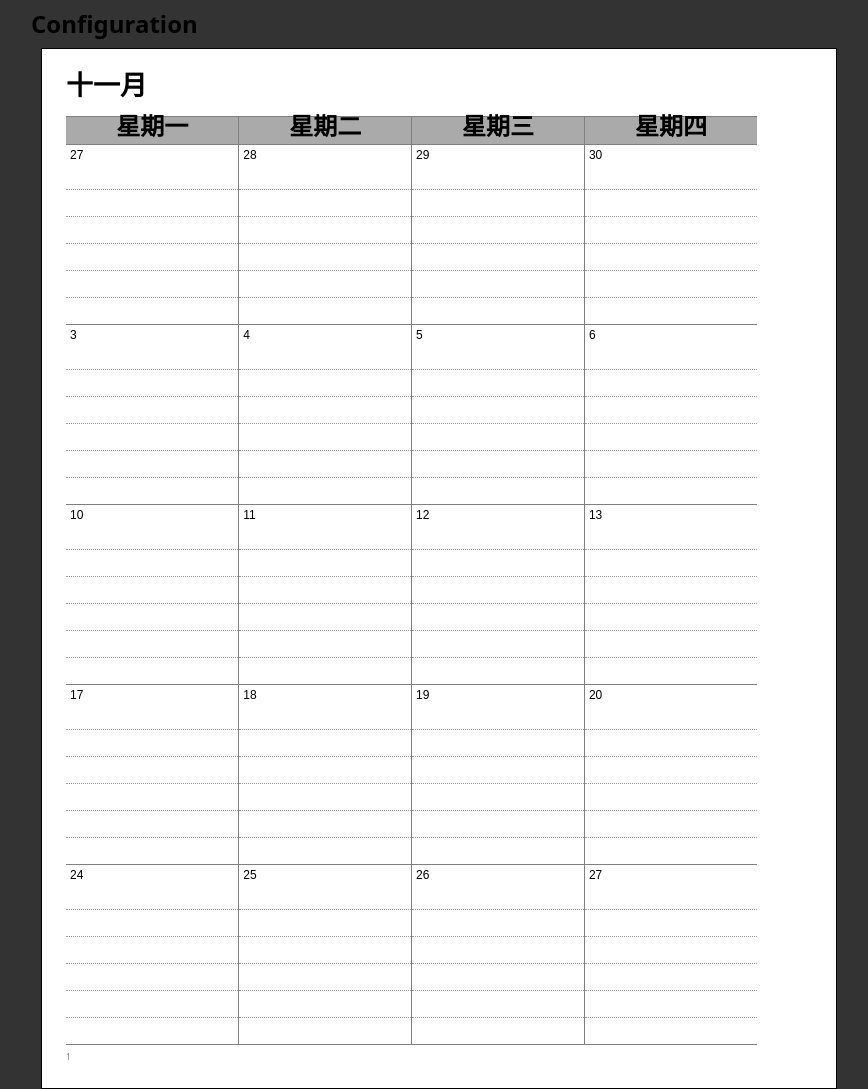
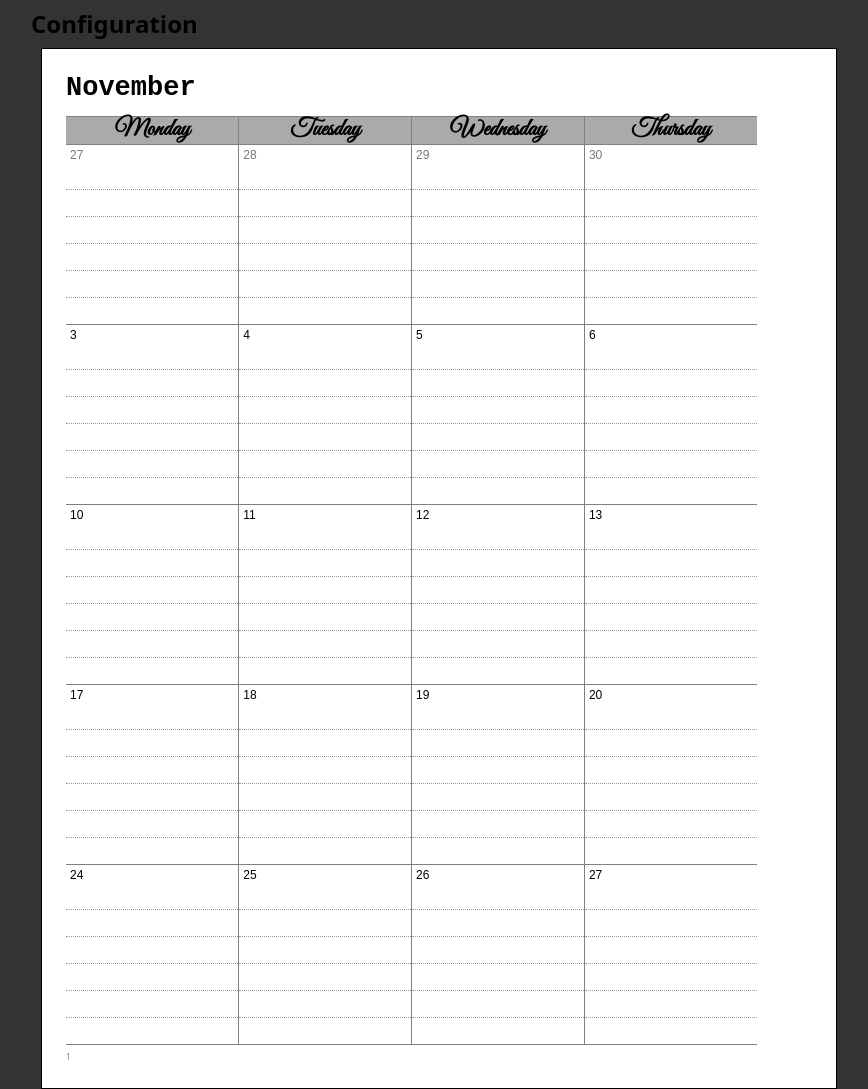
Before and after one commit to dxenonb/calendar-generator, a plain HTML site: page index.html in a window 1280 px wide. Shown: the top 1089 px of the page, without its empty margins (201-1069 px from the left). Drawn offline with Linux system fonts and the light colour scheme.

Commit message:
Fix day out of month, update config

```diff
--- a/main.css
+++ b/main.css
@@ -84,7 +84,7 @@ div.line {
 }
 
 .calendar td.out-of-month {
-    color: var(--cell-color-out-of-month, var(--cell-color), #777);
+    color: var(--cell-color-out-of-month, var(--cell-color, #777));
 }
 
 .calendar thead {
--- a/modules/main.js
+++ b/modules/main.js
@@ -2,10 +2,11 @@ import luxon from './luxon.shim.js';
 const { DateTime } = luxon;
 
 export const defaultConfig = () => ({
-    locale: 'zh-ZH',
+    locale: 'en-US',
     dowStart: 1,
     dowCount: 7,
     startDate: DateTime.fromISO("2025-11-01"),
+    endDate: DateTime.fromISO("2027-01-01"),
     maxCalendarRows: 5,
     styleVars: {
         '--page-header-font-family': 'monospace',
@@ -47,7 +48,10 @@ export function renderFullCalendar() {
     }
 
     const startDate = config.startDate;
-    renderMonth(host, config, { startDate, pageNumber: 1 });
+    let instance = { startDate, pageNumber: 1 };
+    do {
+        instance = renderMonth(host, config, instance);
+    } while (instance.startDate.startOf('day') < config.endDate.startOf('day'));
 }
 
 export function renderMonth(host, config, instance) {
@@ -62,7 +66,7 @@ export function renderMonth(host, config, instance) {
 
     let dt = startDate.plus({ days: -firstDow - 1 })
 
-    const page1 = renderPage(config, {
+    const [page1, _] = renderPage(config, {
         header: startDate.toFormat('LLLL'),
         cols: page1Days,
         month: startDate.month,
@@ -71,8 +75,8 @@ export function renderMonth(host, config, instance) {
     });
     host.appendChild(page1);
 
-    const page2 = renderPage(config, {
-        header: '2025',
+    const [page2, endDate] = renderPage(config, {
+        header: startDate.toFormat('yyyy'),
         cols: page2Days,
         month: startDate.month,
         startDate: dt.plus({ days: page1Days }),
@@ -81,6 +85,8 @@ export function renderMonth(host, config, instance) {
         hasNotes: true,
     });
     host.appendChild(page2);
+
+    return { startDate: endDate, pageNumber: pageNumber + 2 };
 }
 
 function renderPage(config, instance) {
@@ -108,6 +114,7 @@ function renderPage(config, instance) {
             if (dt.month === month) {
                 row.push(renderCalendarDay('', dt.day));
             } else {
+                debugger;
                 row.push(renderCalendarDay('out-of-month', dt.day));
             }
 
@@ -156,7 +163,7 @@ function renderPage(config, instance) {
         ]
     );
 
-    return template;
+    return [template, dt];
 }
 
 function renderCalendarDay(className, day) {
```
